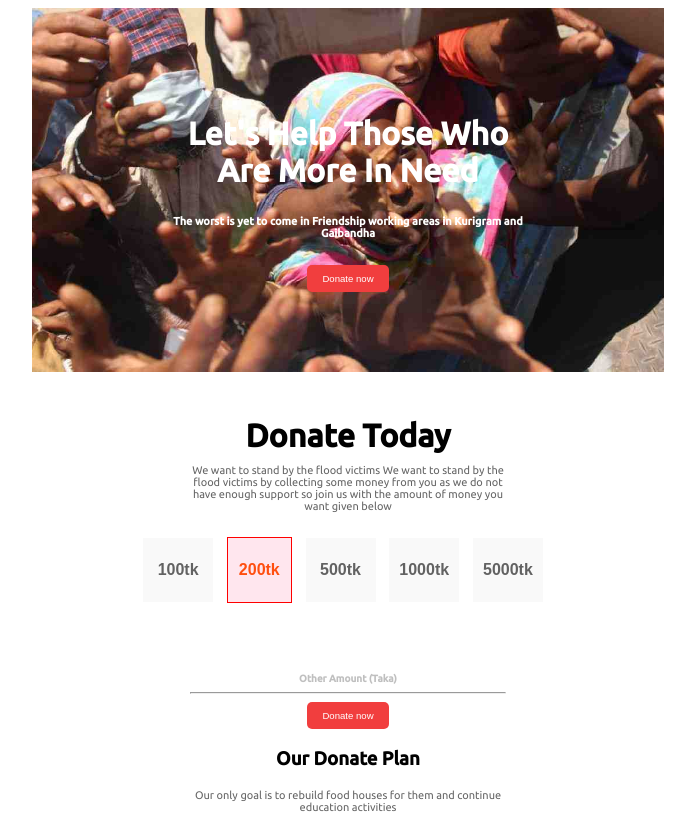
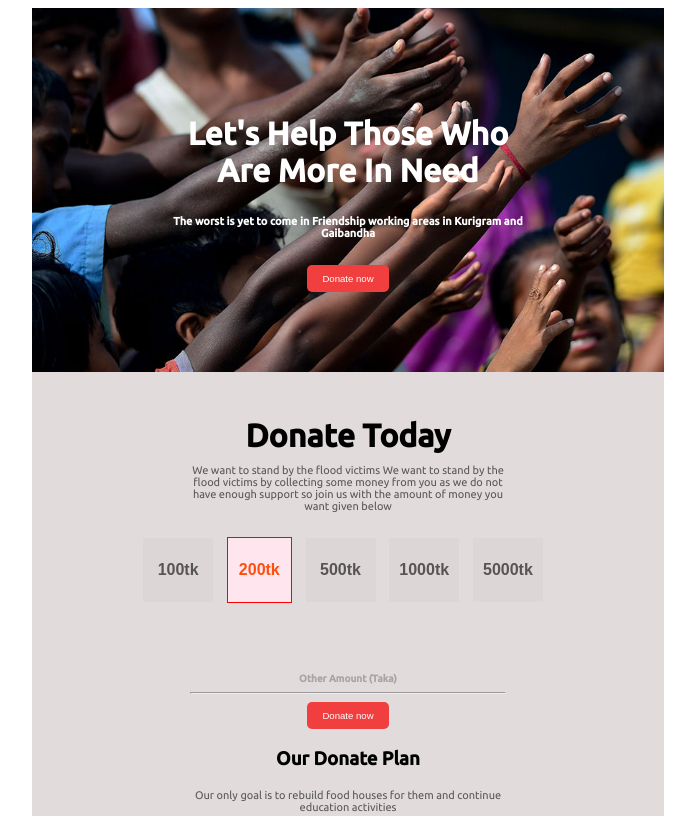
Before and after one commit to shaonkumar/my-first-repo, a plain HTML site: page index.html in a window 1280 px wide. Shown: the top 816 px of the page, without its empty margins (292-987 px from the left). Drawn offline with Linux system fonts and the light colour scheme.

Commit message:
width change

```diff
--- a/style/style.css
+++ b/style/style.css
@@ -3,13 +3,15 @@
     margin: auto;
     font-family: 'Roboto', sans-serif;
     font-family: 'Ubuntu', sans-serif;
+    background-color: rgb(225, 219, 219);
 }
 
 .banner {
-    background-image: url("/imags/give.jpg");
+    background-image: url("/imags/feed.jpg");
     background-size: cover;
     background-position: center;
     background-repeat: no-repeat;
+    width: 100%;
 }
 
 .contents {
```
